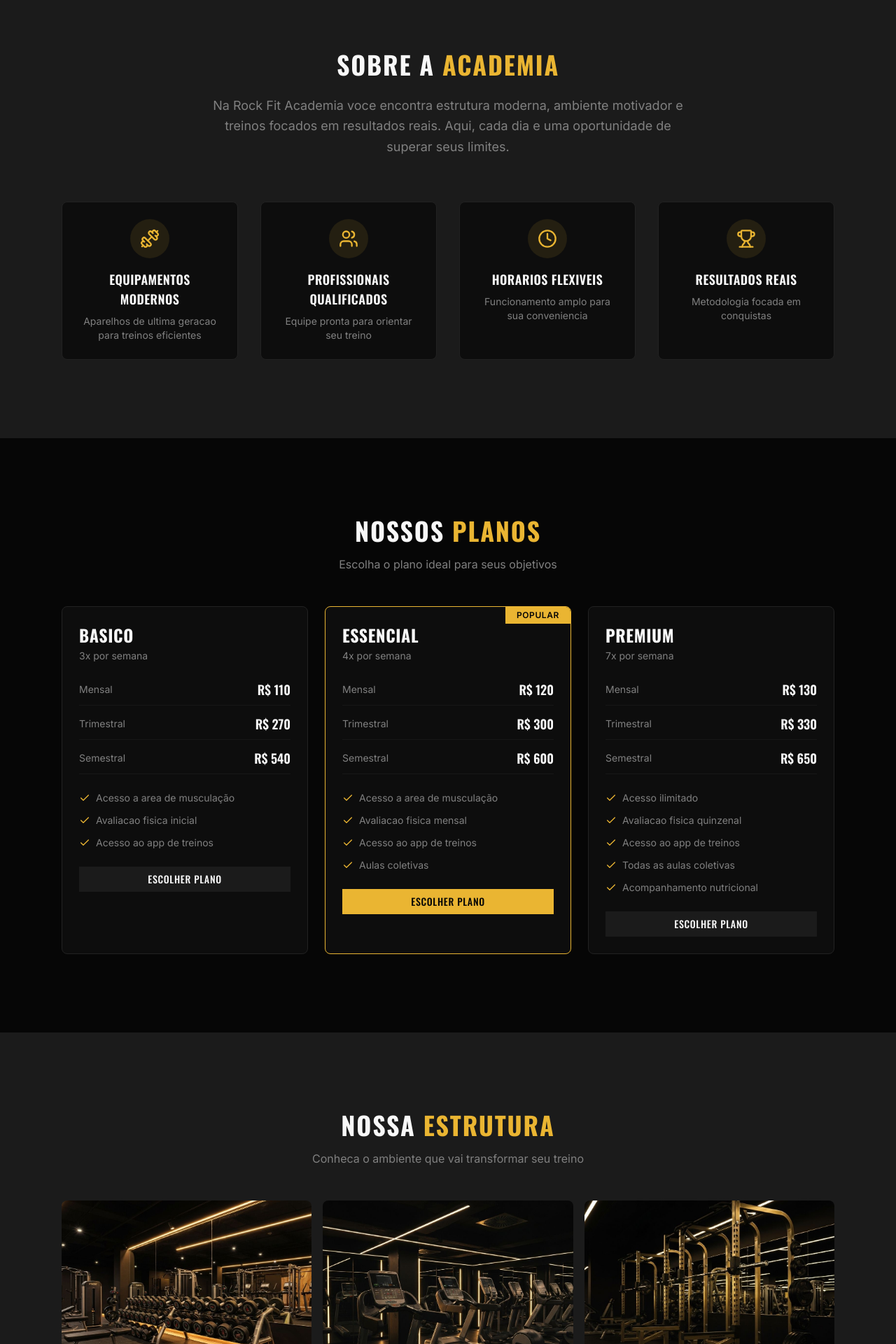
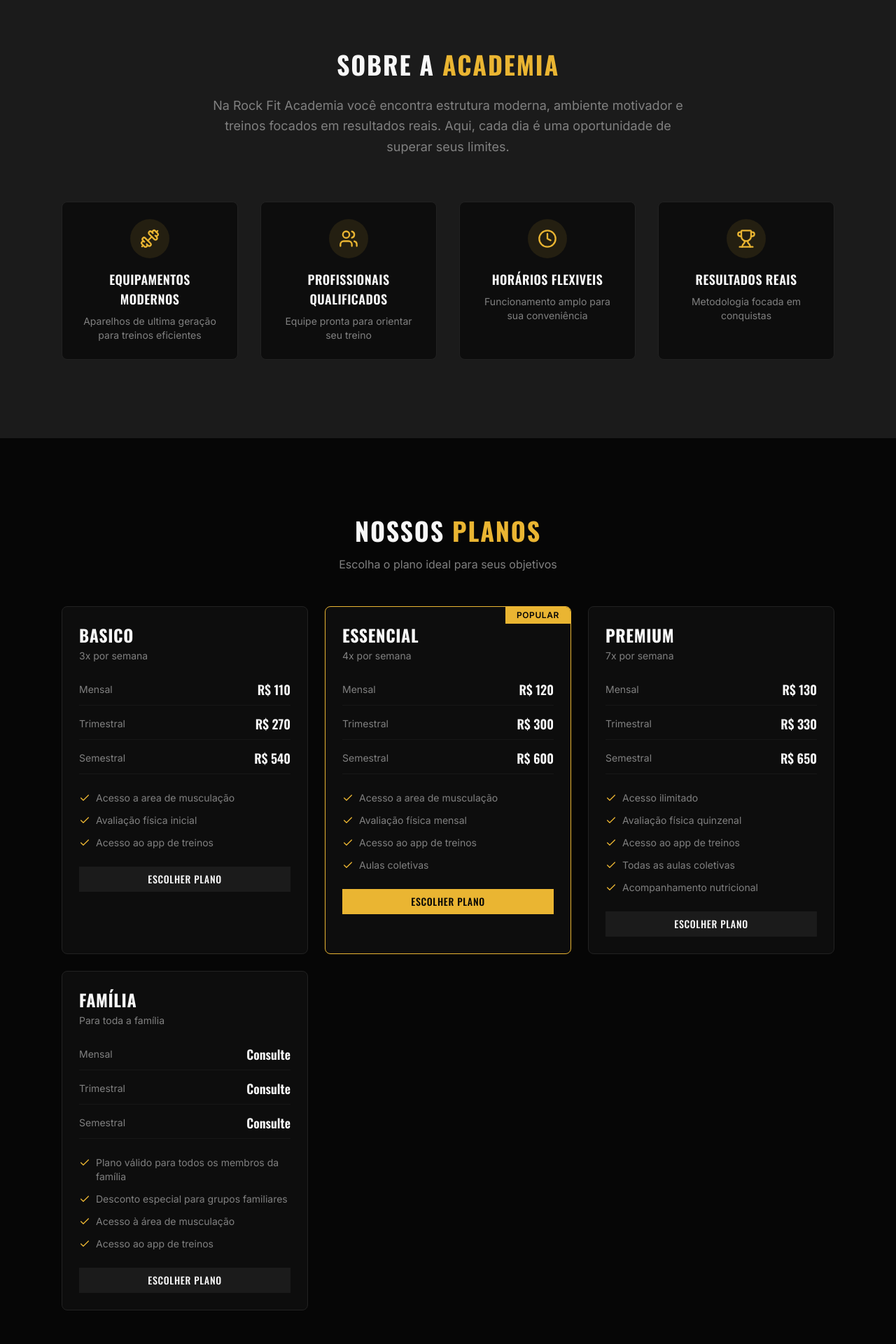
Before and after one commit to juanpablon277-commits/rockfit-site, a Next.js app: page / in a window 1280 px wide. Shown: the part 840-2760 px from the top of the page at 70% size. Built offline with nearby package versions, Linux system fonts and the light colour scheme.

Commit message:
alterações textuais

```diff
--- a/components/about-section.tsx
+++ b/components/about-section.tsx
@@ -7,7 +7,7 @@ const features = [
   {
     icon: Dumbbell,
     title: "Equipamentos Modernos",
-    description: "Aparelhos de ultima geracao para treinos eficientes",
+    description: "Aparelhos de ultima geração para treinos eficientes",
   },
   {
     icon: Users,
@@ -16,8 +16,8 @@ const features = [
   },
   {
     icon: Clock,
-    title: "Horarios Flexiveis",
-    description: "Funcionamento amplo para sua conveniencia",
+    title: "Horários Flexiveis",
+    description: "Funcionamento amplo para sua conveniência",
   },
   {
     icon: Trophy,
@@ -63,8 +63,8 @@ export function AboutSection() {
             Sobre a <span className="text-primary">Academia</span>
           </h2>
           <p className="mx-auto mt-6 max-w-2xl text-lg leading-relaxed text-muted-foreground">
-            Na Rock Fit Academia voce encontra estrutura moderna, ambiente
-            motivador e treinos focados em resultados reais. Aqui, cada dia e
+            Na Rock Fit Academia você encontra estrutura moderna, ambiente
+            motivador e treinos focados em resultados reais. Aqui, cada dia é
             uma oportunidade de superar seus limites.
           </p>
         </div>
--- a/components/cta-section.tsx
+++ b/components/cta-section.tsx
@@ -35,11 +35,11 @@ export function CtaSection() {
           }`}
         >
           <h2 className="font-serif text-3xl font-bold uppercase leading-tight tracking-wider text-foreground sm:text-4xl md:text-5xl">
-            Seu resultado comeca com o{" "}
+            Seu resultado começa com o{" "}
             <span className="text-primary">primeiro passo</span>
           </h2>
           <p className="mt-6 text-lg text-muted-foreground">
-            Nao deixe para amanha o treino que pode mudar sua vida hoje
+            Não deixe para amanhã o treino que pode mudar sua vida hoje
           </p>
 
           <Button
--- a/components/footer.tsx
+++ b/components/footer.tsx
@@ -11,7 +11,7 @@ export function Footer() {
               Rock Fit
             </span>
             <p className="mt-3 text-sm text-muted-foreground">
-              Força, disciplina e evolucao todos os dias.
+              Força, disciplina e evolução todos os dias.
             </p>
           </div>
 
@@ -42,7 +42,7 @@ export function Footer() {
                   href="#horarios"
                   className="text-sm text-muted-foreground transition-colors hover:text-primary"
                 >
-                  Horarios
+                  Horários
                 </a>
               </li>
             </ul>
@@ -60,7 +60,7 @@ export function Footer() {
               </li>
               <li className="flex items-start gap-2 text-sm text-muted-foreground">
                 <MapPin className="mt-0.5 h-4 w-4 shrink-0 text-primary" />
-                Rua das Andorinhas, 8 - Goianesia, PA
+                Rua das Andorinhas, 8 - Goianésia, PA
               </li>
             </ul>
           </div>
--- a/components/hero-section.tsx
+++ b/components/hero-section.tsx
@@ -50,7 +50,7 @@ export function HeroSection() {
           }`}
         >
           <p className="text-lg text-foreground/80 sm:text-xl md:text-2xl">
-            Força, disciplina e evolucao todos os dias.
+            Força, disciplina e evolução todos os dias.
           </p>
         </div>
 
--- a/components/hours-section.tsx
+++ b/components/hours-section.tsx
@@ -39,7 +39,7 @@ export function HoursSection() {
           }`}
         >
           <h2 className="font-serif text-3xl font-bold uppercase tracking-wider text-foreground sm:text-4xl">
-            Horario de <span className="text-primary">Funcionamento</span>
+            Horário de <span className="text-primary">Funcionamento</span>
           </h2>
         </div>
 
--- a/components/location-section.tsx
+++ b/components/location-section.tsx
@@ -33,7 +33,7 @@ export function LocationSection() {
           }`}
         >
           <h2 className="font-serif text-3xl font-bold uppercase tracking-wider text-foreground sm:text-4xl">
-            Nossa <span className="text-primary">Localizacao</span>
+            Nossa <span className="text-primary">Localização</span>
           </h2>
         </div>
 
@@ -52,7 +52,7 @@ export function LocationSection() {
             <p className="mt-2 text-lg text-muted-foreground">
               Rua das Andorinhas, 8
             </p>
-            <p className="text-lg text-muted-foreground">Goianesia - PA</p>
+            <p className="text-lg text-muted-foreground">Goianésia - PA</p>
             <a
               href="https://maps.google.com/?q=Rua+das+Andorinhas+8+Goianesia+PA"
               target="_blank"
--- a/components/plans-section.tsx
+++ b/components/plans-section.tsx
@@ -15,7 +15,7 @@ const plans = [
     ],
     features: [
       "Acesso a area de musculação",
-      "Avaliacao fisica inicial",
+      "Avaliação física inicial",
       "Acesso ao app de treinos",
     ],
   },
@@ -30,7 +30,7 @@ const plans = [
     ],
     features: [
       "Acesso a area de musculação",
-      "Avaliacao fisica mensal",
+      "Avaliação física mensal",
       "Acesso ao app de treinos",
       "Aulas coletivas",
     ],
@@ -45,12 +45,29 @@ const plans = [
     ],
     features: [
       "Acesso ilimitado",
-      "Avaliacao fisica quinzenal",
+      "Avaliação física quinzenal",
       "Acesso ao app de treinos",
       "Todas as aulas coletivas",
       "Acompanhamento nutricional",
     ],
   },
+
+  {
+  name: "Família",
+  frequency: "Para toda a família",
+  prices: [
+    { period: "Mensal", value: "Consulte" },
+    { period: "Trimestral", value: "Consulte" },
+    { period: "Semestral", value: "Consulte" },
+  ],
+  features: [
+    "Plano válido para todos os membros da família",
+    "Desconto especial para grupos familiares",
+    "Acesso à área de musculação",
+    "Acesso ao app de treinos",
+  ],
+}
+
 ]
 
 export function PlansSection() {
```
